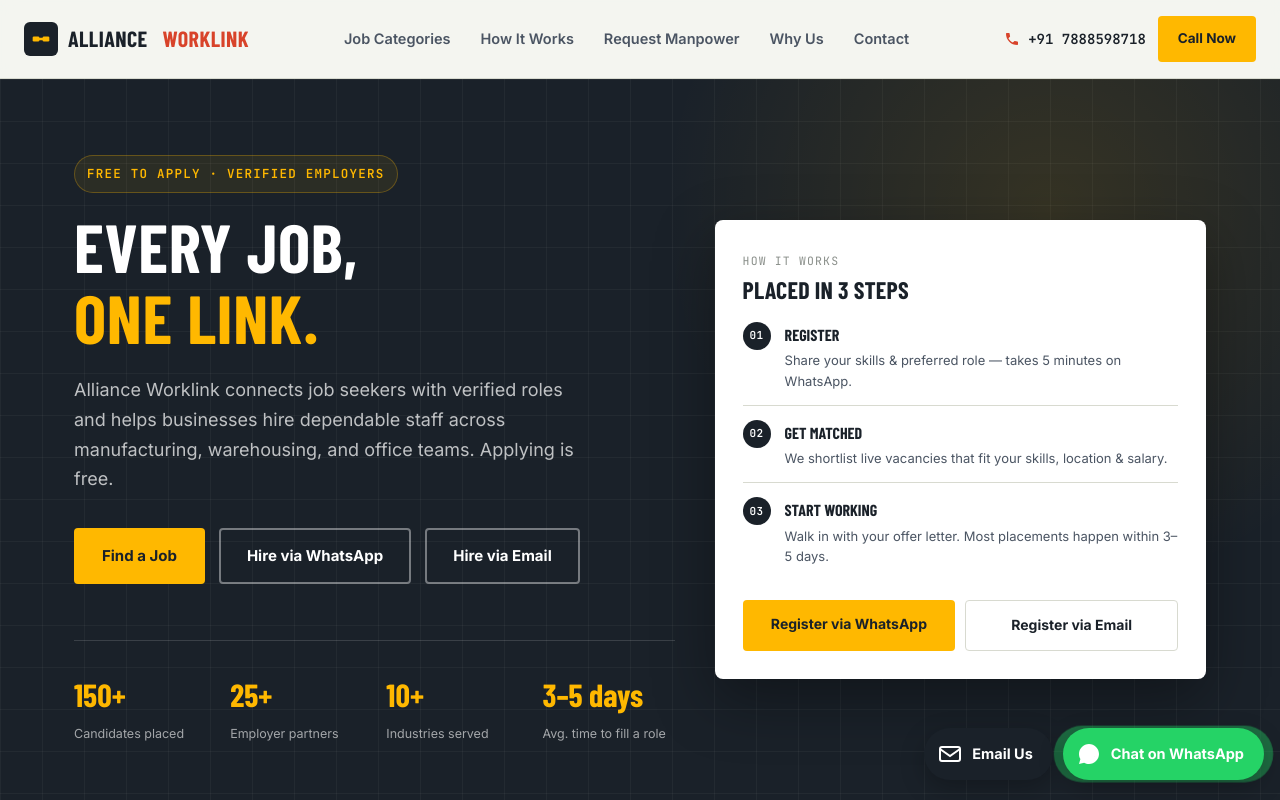
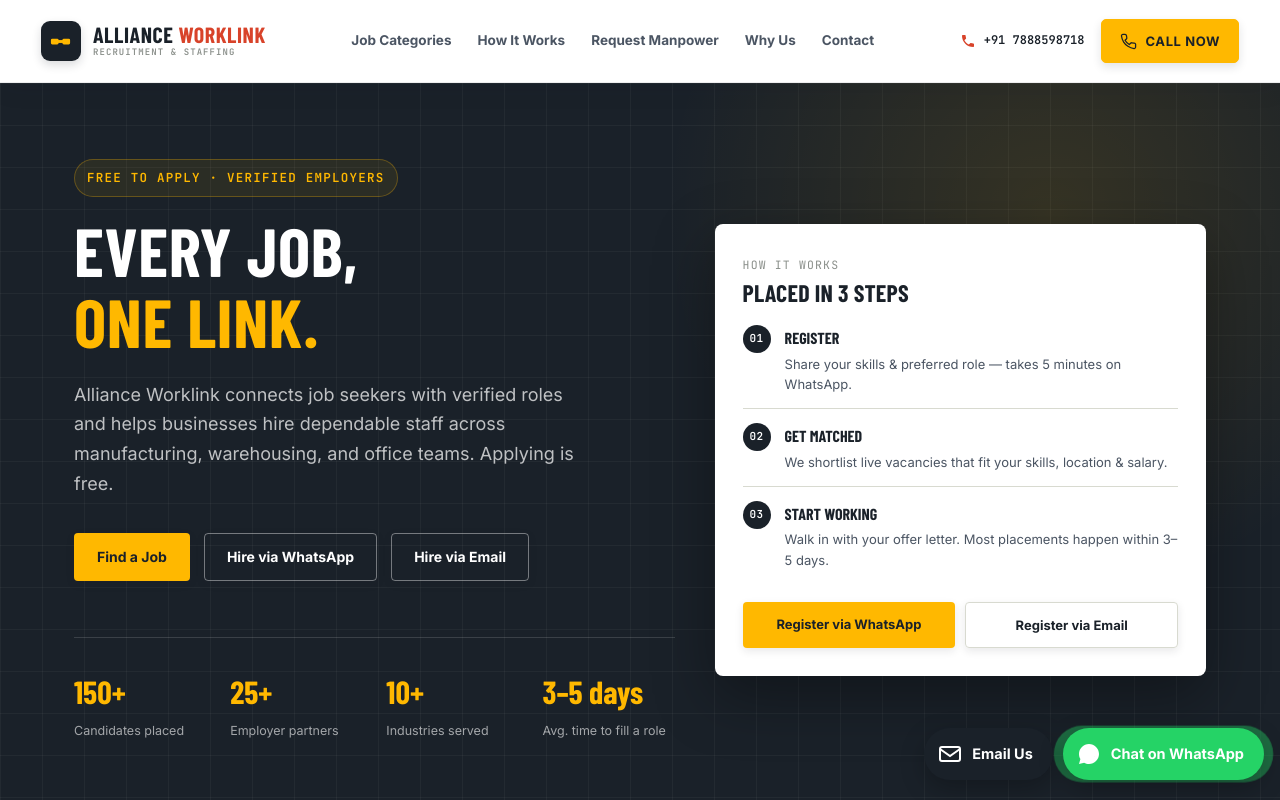
Before and after one commit to iakashpathak/AllianceWorklink, a React (Vite) app: page / in a window 1280 px wide. Shown: the top 800 px of the page. Built offline with nearby package versions, Linux system fonts and the light colour scheme; a web font is replaced by a local one.

Commit message:
Updated Alliance Worklink

```diff
--- a/src/components/Header.jsx
+++ b/src/components/Header.jsx
@@ -23,7 +23,13 @@ export default function Header() {
               <rect x="9" y="10.5" width="6" height="3" fill="#FFB800" />
             </svg>
           </span>
-          {siteConfig.companyName.split(" ")[0]}&nbsp;<span className="accent">{siteConfig.companyName.split(" ")[1]}</span>
+          <span className="brand__copy">
+            <span className="brand__name">
+              {siteConfig.companyName.split(" ")[0]}{" "}
+              <span className="accent">{siteConfig.companyName.split(" ")[1]}</span>
+            </span>
+            <span className="brand__descriptor">Recruitment &amp; Staffing</span>
+          </span>
         </a>
 
         <nav className="nav" aria-label="Primary">
@@ -37,11 +43,17 @@ export default function Header() {
             <svg viewBox="0 0 24 24" fill="currentColor"><path d="M6.6 10.8c1.4 2.8 3.8 5.1 6.6 6.6l2.2-2.2c.3-.3.7-.4 1-.2 1.1.4 2.3.6 3.6.6.6 0 1 .4 1 1V20c0 .6-.4 1-1 1C10.6 21 3 13.4 3 4c0-.6.4-1 1-1h3.5c.6 0 1 .4 1 1 0 1.3.2 2.5.6 3.6.1.4 0 .8-.2 1L6.6 10.8z"/></svg>
             {siteConfig.phoneDisplay}
           </a>
-          <a href={`tel:${siteConfig.phoneLink}`} className="btn btn-primary btn-sm">Call Now</a>
+          <a href={`tel:${siteConfig.phoneLink}`} className="header__call-btn">
+            <svg viewBox="0 0 24 24" fill="none" stroke="currentColor" strokeWidth="1.8" strokeLinecap="round" strokeLinejoin="round" aria-hidden="true">
+              <path d="M22 16.9v3a2 2 0 0 1-2.2 2 19.8 19.8 0 0 1-8.6-3.1 19.4 19.4 0 0 1-6-6A19.8 19.8 0 0 1 2.1 4.2 2 2 0 0 1 4.1 2h3a2 2 0 0 1 2 1.7l.5 3a2 2 0 0 1-.6 1.7L7.1 10.3a16 16 0 0 0 6 6l1.9-1.9a2 2 0 0 1 1.7-.6l3 .5a2 2 0 0 1 2.3 2.6Z" />
+            </svg>
+            <span>Call Now</span>
+          </a>
           <button
             className="menu-toggle"
             aria-label={open ? "Close menu" : "Open menu"}
             aria-expanded={open}
+            aria-controls="mobile-navigation"
             onClick={() => setOpen((v) => !v)}
           >
             {open ? (
@@ -53,11 +65,13 @@ export default function Header() {
         </div>
       </div>
 
-      <nav className={`mobile-nav ${open ? "open" : ""}`} aria-label="Mobile">
+      <nav id="mobile-navigation" className={`mobile-nav ${open ? "open" : ""}`} aria-label="Mobile">
         {navLinks.map((l) => (
           <a key={l.href} href={l.href} onClick={() => setOpen(false)}>{l.label}</a>
         ))}
-        <a href={`tel:${siteConfig.phoneLink}`} onClick={() => setOpen(false)}>{siteConfig.phoneDisplay}</a>
+        <a className="mobile-nav__call" href={`tel:${siteConfig.phoneLink}`} onClick={() => setOpen(false)}>
+          Call {siteConfig.phoneDisplay}
+        </a>
       </nav>
     </header>
   );
--- a/src/index.css
+++ b/src/index.css
@@ -141,11 +141,13 @@ button { font-family: inherit; cursor: pointer; }
   gap: 8px;
   font-family: var(--font-body);
   font-weight: 700;
-  font-size: 15px;
-  padding: 14px 26px;
+  font-size: 14px;
+  min-height: 48px;
+  padding: 12px 22px;
   border-radius: var(--radius-sm);
-  border: 2px solid transparent;
-  transition: transform 0.15s ease, box-shadow 0.15s ease, background 0.15s ease, color 0.15s ease;
+  border: 1px solid transparent;
+  box-shadow: 0 3px 8px rgba(26, 33, 41, 0.1);
+  transition: transform 0.16s ease, box-shadow 0.16s ease, background 0.16s ease, color 0.16s ease, border-color 0.16s ease;
   white-space: nowrap;
 }
 .btn:focus-visible {
@@ -156,31 +158,53 @@ button { font-family: inherit; cursor: pointer; }
   background: var(--color-accent);
   color: var(--color-accent-ink);
 }
-.btn-primary:hover { transform: translateY(-2px); box-shadow: 0 6px 0 rgba(26,33,41,0.9); }
+.btn-primary:hover {
+  transform: translateY(-2px);
+  box-shadow: 0 7px 16px rgba(26, 33, 41, 0.18);
+  background: #ffc52e;
+}
 .btn-dark {
   background: var(--color-ink);
   color: var(--color-white);
 }
-.btn-dark:hover { transform: translateY(-2px); box-shadow: 0 6px 0 var(--color-accent); }
+.btn-dark:hover {
+  transform: translateY(-2px);
+  background: var(--color-steel-soft);
+  box-shadow: 0 7px 16px rgba(26, 33, 41, 0.2);
+}
 .btn-outline {
   background: transparent;
   border-color: var(--color-ink);
   color: var(--color-ink);
 }
-.btn-outline:hover { background: var(--color-ink); color: var(--color-white); }
+.btn-outline:hover {
+  transform: translateY(-2px);
+  background: var(--color-ink);
+  color: var(--color-white);
+  box-shadow: 0 7px 16px rgba(26, 33, 41, 0.16);
+}
 .btn-outline-light {
   background: transparent;
   border-color: rgba(255,255,255,0.4);
   color: var(--color-white);
 }
-.btn-outline-light:hover { border-color: var(--color-white); background: rgba(255,255,255,0.08); }
+.btn-outline-light:hover {
+  transform: translateY(-2px);
+  border-color: rgba(255, 255, 255, 0.78);
+  background: rgba(255,255,255,0.1);
+  box-shadow: 0 7px 16px rgba(0, 0, 0, 0.2);
+}
 .btn-signal {
   background: var(--color-signal);
   color: var(--color-white);
 }
-.btn-signal:hover { transform: translateY(-2px); box-shadow: 0 6px 0 rgba(26,33,41,0.9); }
+.btn-signal:hover {
+  transform: translateY(-2px);
+  box-shadow: 0 7px 16px rgba(26, 33, 41, 0.18);
+  filter: brightness(1.06);
+}
 .btn-block { width: 100%; }
-.btn-sm { padding: 10px 18px; font-size: 13.5px; }
+.btn-sm { min-height: 42px; padding: 9px 16px; font-size: 12.5px; }
 
 /* ─────────────────────────────────────────────
    HEADER
@@ -189,106 +213,212 @@ button { font-family: inherit; cursor: pointer; }
   position: sticky;
   top: 0;
   z-index: 100;
-  background: rgba(244, 245, 240, 0.92);
-  backdrop-filter: blur(8px);
-  border-bottom: 1px solid var(--color-line);
+  background: rgba(255, 255, 255, 0.96);
+  backdrop-filter: blur(14px);
+  border-bottom: 1px solid rgba(26, 33, 41, 0.08);
+  box-shadow: 0 6px 24px rgba(26, 33, 41, 0.07);
 }
 .header__bar {
   display: flex;
   align-items: center;
   justify-content: space-between;
-  padding: 16px 24px;
+  gap: 24px;
+  max-width: 1500px;
+  min-height: 82px;
+  margin: 0 auto;
+  padding: 12px clamp(20px, 3.2vw, 48px);
 }
 .brand {
   display: flex;
   align-items: center;
-  gap: 10px;
+  gap: 12px;
+  white-space: nowrap;
+}
+.brand__copy {
+  display: flex;
+  flex-direction: column;
+  gap: 1px;
+}
+.brand__name {
   font-family: var(--font-display);
   font-weight: 800;
   font-size: 22px;
+  line-height: 1;
   text-transform: uppercase;
-  letter-spacing: 0.02em;
+  letter-spacing: 0.025em;
+}
+.brand__descriptor {
+  color: var(--color-ink-faint);
+  font-family: var(--font-mono);
+  font-size: 9px;
+  font-weight: 600;
+  letter-spacing: 0.12em;
+  line-height: 1.4;
+  text-transform: uppercase;
 }
 .brand__mark {
-  width: 34px;
-  height: 34px;
-  border-radius: 6px;
+  width: 40px;
+  height: 40px;
+  border-radius: 9px;
   background: var(--color-ink);
   display: flex;
   align-items: center;
   justify-content: center;
   flex-shrink: 0;
+  box-shadow: 0 4px 10px rgba(26, 33, 41, 0.16);
 }
-.brand__mark svg { width: 20px; height: 20px; }
+.brand__mark svg { width: 23px; height: 23px; }
 .brand span.accent { color: var(--color-signal); }
 
 .nav {
   display: flex;
   align-items: center;
-  gap: 30px;
+  justify-content: center;
+  gap: 2px;
 }
 .nav a {
-  font-size: 14.5px;
-  font-weight: 600;
+  position: relative;
+  padding: 11px 12px;
+  border-radius: 5px;
+  font-size: 13.5px;
+  font-weight: 650;
   color: var(--color-ink-soft);
-  transition: color 0.15s ease;
+  white-space: nowrap;
+  transition: color 0.15s ease, background 0.15s ease;
 }
-.nav a:hover { color: var(--color-ink); }
+.nav a:hover {
+  color: var(--color-signal);
+  background: rgba(216, 67, 42, 0.055);
+}
+.nav a:focus-visible {
+  outline: 2px solid var(--color-signal);
+  outline-offset: 2px;
+}
 
-.header__actions { display: flex; align-items: center; gap: 12px; }
+.header__actions { display: flex; align-items: center; gap: 16px; }
 .header__phone {
   display: flex;
   align-items: center;
   gap: 8px;
   font-family: var(--font-mono);
-  font-size: 14px;
-  font-weight: 600;
+  font-size: 12px;
+  font-weight: 650;
+  white-space: nowrap;
 }
 .header__phone svg { width: 16px; height: 16px; color: var(--color-signal); }
+.header__call-btn {
+  display: inline-flex;
+  align-items: center;
+  justify-content: center;
+  gap: 9px;
+  min-height: 44px;
+  padding: 0 18px;
+  border: 1px solid var(--color-accent);
+  border-radius: 5px;
+  background: var(--color-accent);
+  color: var(--color-accent-ink);
+  font-size: 13px;
+  font-weight: 700;
+  letter-spacing: 0.045em;
+  text-transform: uppercase;
+  white-space: nowrap;
+  box-shadow: 0 4px 10px rgba(26, 33, 41, 0.12);
+  transition: transform 0.16s ease, box-shadow 0.16s ease, background 0.16s ease, border-color 0.16s ease;
+}
+.header__call-btn svg { width: 17px; height: 17px; }
+.header__call-btn:hover {
+  transform: translateY(-2px);
+  background: #ffc52e;
+  border-color: #ffc52e;
+  box-shadow: 0 7px 16px rgba(26, 33, 41, 0.16);
+}
+.header__call-btn:focus-visible {
+  outline: 3px solid var(--color-accent);
+  outline-offset: 3px;
+}
 
 .menu-toggle {
   display: none;
-  background: none;
-  border: none;
-  padding: 6px;
+  width: 42px;
+  height: 42px;
+  align-items: center;
+  justify-content: center;
+  background: var(--color-bg);
+  border: 1px solid rgba(26, 33, 41, 0.12);
+  border-radius: 7px;
+  color: var(--color-ink);
+  transition: background 0.15s ease, border-color 0.15s ease;
 }
-.menu-toggle svg { width: 26px; height: 26px; }
+.menu-toggle:hover { background: var(--color-bg-alt); border-color: var(--color-ink-faint); }
+.menu-toggle:focus-visible { outline: 3px solid var(--color-accent); outline-offset: 3px; }
+.menu-toggle svg { width: 22px; height: 22px; }
 
 .mobile-nav {
   display: none;
   flex-direction: column;
-  gap: 2px;
-  padding: 8px 24px 20px;
-  border-top: 1px solid var(--color-line);
+  gap: 4px;
+  max-width: 720px;
+  margin: 0 auto;
+  padding: 12px 20px 20px;
+  border-top: 1px solid rgba(26, 33, 41, 0.08);
+  background: var(--color-white);
 }
 .mobile-nav a {
-  padding: 12px 4px;
-  font-weight: 600;
-  border-bottom: 1px solid var(--color-line);
+  padding: 13px 14px;
+  border: 1px solid transparent;
+  border-radius: 6px;
+  color: var(--color-ink-soft);
+  font-size: 14px;
+  font-weight: 650;
+  transition: background 0.15s ease, color 0.15s ease;
 }
+.mobile-nav a:hover {
+  color: var(--color-ink);
+  background: var(--color-bg-alt);
+}
+.mobile-nav .mobile-nav__call {
+  margin-top: 8px;
+  background: var(--color-accent);
+  border-color: var(--color-accent);
+  color: var(--color-accent-ink);
+  text-align: center;
+  box-shadow: 0 4px 10px rgba(26, 33, 41, 0.1);
+}
+.mobile-nav .mobile-nav__call:hover { background: #ffc52e; }
 .mobile-nav.open { display: flex; }
 
+@media (max-width: 1180px) {
+  .header__phone-desktop { display: none; }
+  .nav { gap: 1px; }
+  .nav a { padding-inline: 9px; font-size: 12.5px; }
+}
+
 @media (max-width: 900px) {
-  .nav, .header__phone-desktop { display: none; }
+  .nav { display: none; }
   .menu-toggle { display: inline-flex; }
 }
 
 /* Mobile header tightening */
 @media (max-width: 480px) {
   .header__bar {
-    padding: 12px 16px;
+    min-height: 64px;
+    padding: 10px 16px;
   }
   .brand {
     font-size: 18px;
     gap: 7px;
   }
+  .brand__name { font-size: 18px; }
+  .brand__descriptor { font-size: 8px; }
   .brand__mark {
-    width: 28px;
-    height: 28px;
+    width: 34px;
+    height: 34px;
   }
-  /* Hide the "Call Now" button on very small screens — hamburger + brand is enough */
-  .header__actions .btn { display: none; }
-  .menu-toggle svg { width: 22px; height: 22px; }
+  .header__call-btn { min-height: 40px; padding: 0 12px; font-size: 11px; }
+  .header__call-btn svg { width: 15px; height: 15px; }
+  .header__actions { gap: 8px; }
+  .menu-toggle { width: 38px; height: 38px; }
+  .menu-toggle svg { width: 20px; height: 20px; }
 }
 
 /* ─────────────────────────────────────────────
@@ -447,18 +577,20 @@ button { font-family: inherit; cursor: pointer; }
   display: grid;
   grid-template-columns: 1fr 1fr;
   gap: 10px;
+  margin-top: 18px;
 }
 .hero__panel-btn {
   display: block;
-  margin-top: 20px;
+  min-height: 46px;
+  padding: 12px 14px;
   background: var(--color-accent);
   color: var(--color-accent-ink);
   font-weight: 700;
-  font-size: 14px;
+  font-size: 13px;
   text-align: center;
-  padding: 13px 20px;
   border-radius: var(--radius-sm);
-  transition: transform 0.15s ease, box-shadow 0.15s ease;
+  box-shadow: 0 3px 8px rgba(26, 33, 41, 0.1);
+  transition: transform 0.16s ease, box-shadow 0.16s ease, background 0.16s ease, color 0.16s ease;
 }
 .hero__panel-btn--email {
   background: transparent;
@@ -467,7 +599,16 @@ button { font-family: inherit; cursor: pointer; }
 }
 .hero__panel-btn:hover {
   transform: translateY(-2px);
-  box-shadow: 0 6px 0 rgba(26,33,41,0.85);
+  box-shadow: 0 7px 14px rgba(26, 33, 41, 0.16);
+}
+.hero__panel-btn--email:hover {
+  background: var(--color-ink);
+  border-color: var(--color-ink);
+  color: var(--color-white);
+}
+.hero__panel-btn:focus-visible {
+  outline: 3px solid var(--color-accent);
+  outline-offset: 3px;
 }
 
 @media (max-width: 900px) {
@@ -1293,6 +1434,11 @@ button { font-family: inherit; cursor: pointer; }
   transition: transform 0.15s ease, box-shadow 0.15s ease;
 }
 .whatsapp-float:hover { transform: translateY(-3px); box-shadow: 0 12px 28px rgba(0,0,0,0.3); }
+.whatsapp-float:focus-visible,
+.email-float:focus-visible {
+  outline: 3px solid var(--color-accent);
+  outline-offset: 4px;
+}
 .whatsapp-float svg { width: 24px; height: 24px; flex-shrink: 0; }
 .email-float {
   display: flex;
```
